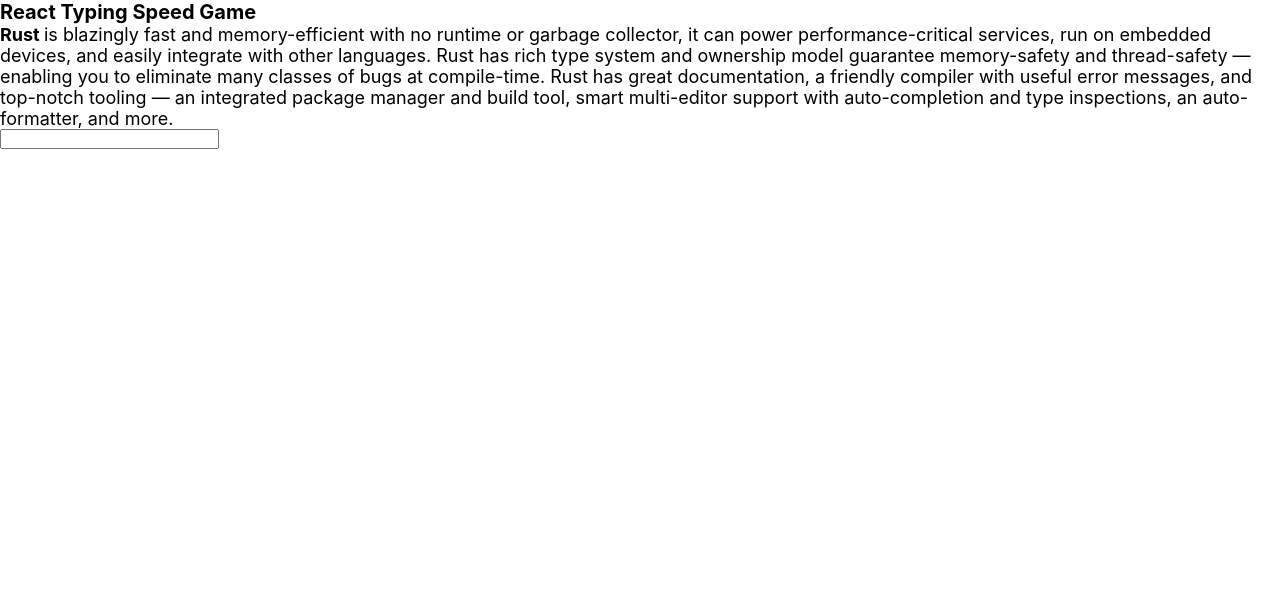
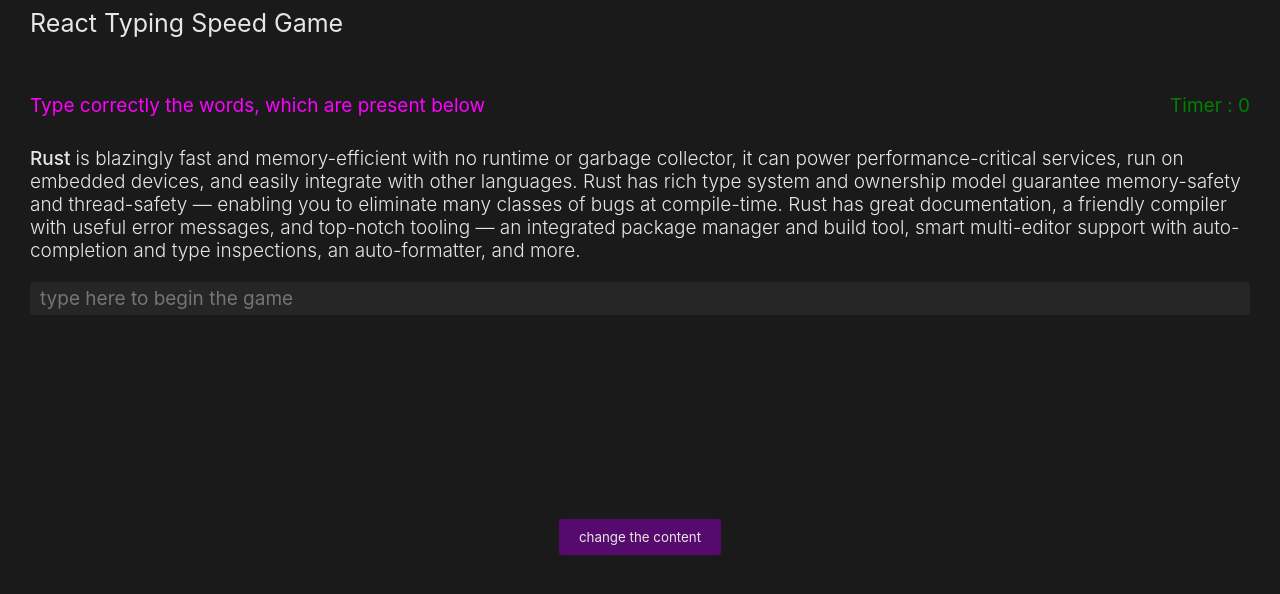
Before and after one commit to Ashish-simpleCoder/react-ts-typing-game, a React (Create React App) app: page / in a window 1280 px wide. Shown: the top 594 px of the page. Built offline with nearby package versions, Linux system fonts and the light colour scheme.

Commit message:
added button for changing the paragraph or rendering the new content in it added css for input box and displaying the timer

```diff
--- a/src/App.tsx
+++ b/src/App.tsx
@@ -5,22 +5,26 @@
 import Header from "./components/Header";
 import Input from "./components/Input";
 
+const randomNumber =  () => Math.floor((Math.random()*WORD_CLOUD.length))
 const App = memo(()=>{
-    const [cloud_index, setClouIndex] = useState(WORD_CLOUD[Math.floor((Math.random()*WORD_CLOUD.length))].split(" "))
+    const [cloud_index, setCloudIndex] = useState(WORD_CLOUD[randomNumber()].split(" "))
 
     const [state,setState] = useState('')
     const [active_word_index, setActiveWordIndex] = useState(0)
     const [typed_words_arr, setTypedWordsArr] = useState<boolean[]>([])
     const [total_right_words,setTotalRightWords] = useState(0)
     const [total_time, setTotalTime] = useState(0)
+    const [timer, setTimer] = useState<NodeJS.Timeout>()
 
-    let timer:NodeJS.Timer
-    const startTimer = () => timer = setInterval(()=>setTotalTime(v=>v+1),1000)
+    const startTimer = () => setTimer(setInterval(()=>setTotalTime(v=>v+1),1000))
 
     useEffect(()=>{
         if(active_word_index > cloud_index.length-1){
-            clearInterval(timer)
+            setTotalTime(0)
             setTimeout(()=>alert('your typing speed is '+Math.round((total_right_words*60)/total_time)+' wpm'),1000)
+            if(timer){
+                clearInterval(timer)
+            }
             setTypedWordsArr([])
             setActiveWordIndex(0)
             setTotalRightWords(0)
@@ -33,8 +37,8 @@
     },[total_time])
 
     const handleChange = (value:string) =>{
+        if(total_time === 0) setTotalTime(1);
         if(value.endsWith(' ')){
-            if(total_time === 0) setTotalTime(1);
             (value.trim() === cloud_index[active_word_index]) && setTotalRightWords(index=>index+1)
             setActiveWordIndex(index=>index+1)
             setState('')
@@ -53,12 +57,20 @@
     return(
         <>
             <Header heading='React Typing Speed Game'/>
-            <Paragraph
-                text={cloud_index}
-                active_word_index={active_word_index}
-                typed_words_arr={typed_words_arr}
-            />
-            <Input state={state} handleChange={handleChange}/>
+            <main>
+                <div>
+                    <h2>Type correctly the words, which are present below</h2>
+                    <span>Timer : {total_time}</span>
+                </div>
+                <Paragraph
+                    text={cloud_index}
+                    active_word_index={active_word_index}
+                    typed_words_arr={typed_words_arr}
+                />
+                <Input state={state} handleChange={handleChange} placeholder="type here to begin the game"/>
+                <button onClick={()=>setCloudIndex(WORD_CLOUD[randomNumber()].split(" "))}>change the content</button>
+            </main>
+
         </>
     )
 })
--- a/src/components/Input.tsx
+++ b/src/components/Input.tsx
@@ -1,11 +1,12 @@
 import { memo } from "react"
 
-const Input = memo(({state,handleChange}:{
+const Input = memo(({state,handleChange,placeholder}:{
     state:string,
-    handleChange:(value:string)=>void
+    handleChange:(value:string)=>void,
+    placeholder?:string
 })=>{
     return(
-        <input type="text" value={state} onChange={(e)=>handleChange(e.target.value)}/>
+        <input type="text" value={state} onChange={(e)=>handleChange(e.target.value)} placeholder={placeholder}/>
     )
 })
 export default Input
--- a/src/styles/index.css
+++ b/src/styles/index.css
@@ -13,18 +13,82 @@
   height: 100%;
 }
 
+body {
+  background: #1a1a1a;
+  color: #e6e6e6;
+}
+
+main, header {
+  padding: 0.8rem clamp(1rem,3rem,3vw);
+}
+
+main {
+  display: flex;
+  flex-direction: column;
+  height: 90%;
+}
+main button {
+  margin: auto;
+  min-width: 10rem;
+  background: #570a6e;
+  border: none;
+  color: #e6e6e6;
+  padding: 1rem 2rem;
+  cursor: pointer;
+  border-radius: 0.3rem;
+  transition: all 0.3s;
+}
+main button:active {
+  transform: scale(0.8);
+}
+
+header h1 {
+  font-weight: 400;
+  font-size: clamp(2.2rem,2.5rem,2.5vw);
+}
+
+main > div {
+  margin-top: 4rem;
+  display: flex;
+  align-items: center;
+  justify-content: space-between;
+}
+main > div h2, main > div span {
+  font-weight: 400;
+  font-size: clamp(1.8rem,1.9rem,1.9vw);
+  color: fuchsia;
+}
+main > div span {
+  color: green;
+}
+
+main p {
+  font-size: clamp(1.8rem,1.9rem,1.9vw);
+  margin-top: 3rem;
+  font-weight: 300;
+}
+
+main input {
+  background: #262626;
+  border: none;
+  padding: 0.5rem clamp(0rem,1rem,1vw);
+  font-size: clamp(1.8rem,1.9rem,1.9vw);
+  margin-top: 2rem;
+  width: 100%;
+  outline: none;
+  color: #e6e6e6;
+  border-radius: 0.3rem;
+}
+
 .active {
-  font-weight: bold;
+  font-weight: 500;
 }
 
 .right {
   color: green;
+  font-weight: 500;
 }
 
 .wrong {
   color: red;
-}
-
-p {
-  font-size: 1.8rem;
 }/*# sourceMappingURL=index.css.map */
--- a/src/styles/index.scss
+++ b/src/styles/index.scss
@@ -10,16 +10,81 @@
 #root,html,body{
     height:100%;
 }
+body{
+    background: hsl(0,0,10%);
+    color: hsl(0,0,90%);
+}
+main,header{
+    padding:0.8rem clamp(1rem,3rem,3vw);
+}
+main{
+    display: flex;
+    flex-direction: column;
+    height: 90%;
+
+    button{
+        margin:auto;
+        min-width:10rem;
+        background: rgb(87, 10, 110);
+        border:none;
+        color:hsl(0,0,90%);
+        padding:1rem 2rem;
+        cursor: pointer;
+        border-radius: 0.3rem;
+        transition: all 0.3s;
+
+        &:active{
+            transform: scale(0.8);
+        }
+    }
+}
+header{
+    h1{
+        font-weight: 400;
+        font-size: clamp(2.2rem,2.5rem,2.5vw);
+    }
+}
+
+main >div{
+    margin-top: 4rem;
+    display: flex;
+    align-items: center;
+    justify-content: space-between;
+
+    h2,span{
+        font-weight: 400;
+        font-size: clamp(1.8rem,1.9rem,1.9vw);
+        color:hsl(300, 100%, 50%);
+    }
+    span{
+        color:hsl(120, 100%, 25%);
+    }
+}
+main p{
+    font-size: clamp(1.8rem,1.9rem,1.9vw);
+    margin-top: 3rem;
+    font-weight: 300;
+}
+
+main input{
+    background: hsl(0,0,15%);
+    border:none;
+    padding:0.5rem clamp(0rem,1rem,1vw);
+    font-size: clamp(1.8rem,1.9rem,1.9vw);
+    margin-top: 2rem;
+    width:100%;
+    outline: none;
+    color:hsl(0,0,90%);
+    border-radius: 0.3rem;
+}
 .active{
-    font-weight: bold;
+    font-weight: 500;
 }
 .right{
     color: green;
+    font-weight: 500;
+
 }
 .wrong{
     color: red;
 }
-
-p{
-    font-size: 1.8rem;
-}
```
Also changed, not shown: 1 other file (tests, documents, lock files or other folders).
